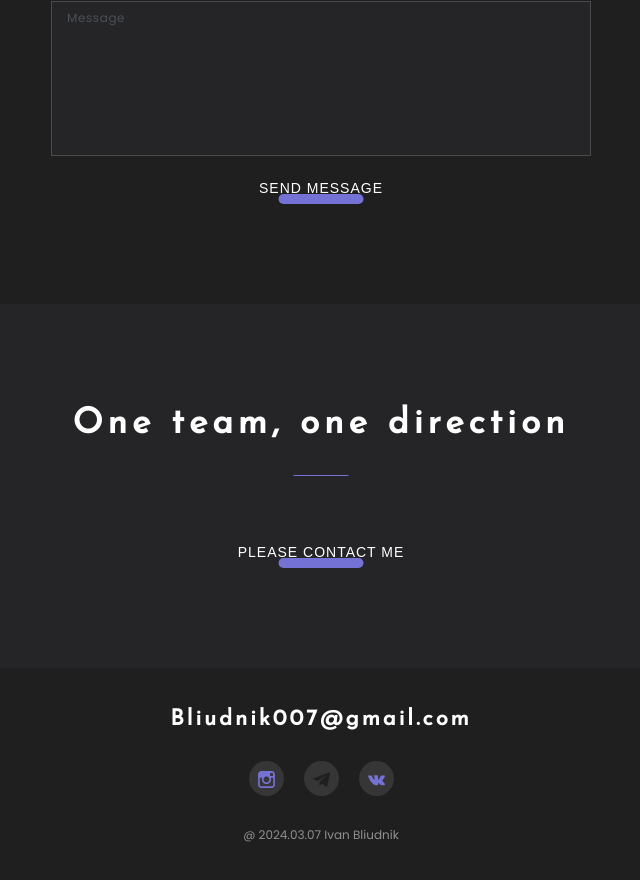
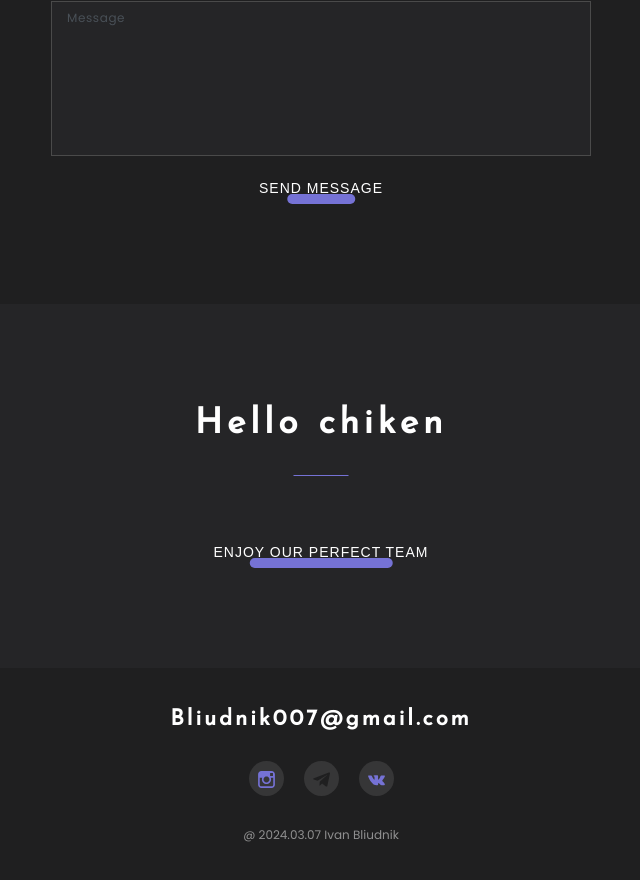
Before and after one commit to IvanBliudnik/Portfolio, a React app: page / in a window 1280 px wide. Shown: the part 3619-4499 px from the top of the page, without its empty margins (319-959 px from the left). Built offline with nearby package versions, Linux system fonts and the light colour scheme.

Commit message:
28.03.2024 15:41

```diff
--- a/src/components/Button.tsx
+++ b/src/components/Button.tsx
@@ -3,13 +3,16 @@ import {Theme} from "../styles/Theme";
 
 
 export const StyleButton = styled.button`
-    width: 170px;
+    width: 25%;
     height: 32px;
     font-size: 14px;
     font-weight: 400;
     letter-spacing: 1px;
     text-transform: uppercase;
     position: relative;
+    justify-content: center;
+    display: flex;
+    align-items: center;
 
     z-index: 0;
 
--- a/src/components/icon/Icon.tsx
+++ b/src/components/icon/Icon.tsx
@@ -1,4 +1,6 @@
+// @ts-ignore
 import React from 'react';
+// @ts-ignore
 import IconsSprite from '../../assets/images/icons-sprite.svg'
 
 type IconPropsType = {
--- a/src/components/logo/logo.tsx
+++ b/src/components/logo/logo.tsx
@@ -1,3 +1,4 @@
+// @ts-ignore
 import React from 'react';
 import {Icon} from "../icon/Icon";
 
--- a/src/layout/header/mobileMenu/MobileMenu.tsx
+++ b/src/layout/header/mobileMenu/MobileMenu.tsx
@@ -1,4 +1,4 @@
-import React from 'react';
+import React, {useState} from 'react';
 import styled, {css} from "styled-components";
 import {Theme} from "../../../styles/Theme";
 
@@ -9,14 +9,16 @@ import {Theme} from "../../../styles/Theme";
 // } //описание 13 строки
 
 export const MobileMenu = (props: { menuItems: Array<string> }) => {
+    const [menuIsOpen, setmenuIsOpen] = useState(false)
+    const onBurgerBtnClick = () => { setmenuIsOpen(!menuIsOpen) }
     return (
         <StyleMobileMenu>
-            <BurgerButton isOpen={false}>
+            <BurgerButton isOpen={menuIsOpen} onClick = {onBurgerBtnClick}>
                     <span>
 
                     </span>
             </BurgerButton>
-            <MobileMenuPopup isOpen={false}>
+            <MobileMenuPopup isOpen={menuIsOpen} onClick={() =>{setmenuIsOpen(false)}}>
                 <ul>
                     {props.menuItems.map((item, index) => {
                         return <ListItem key={index}>
--- a/src/layout/sections/slogan/Slogan.tsx
+++ b/src/layout/sections/slogan/Slogan.tsx
@@ -11,8 +11,8 @@ export const Slogan = () => {
         <StyledSlogan>
             <Container>
                 <FlexContainer direction={"column"} align={"center"}>
-                    <SectionTitle>One team, one direction</SectionTitle>
-                    <StyleButton>Please contact me</StyleButton>
+                    <SectionTitle>Hello chiken</SectionTitle>
+                    <StyleButton>Enjoy our perfect Team</StyleButton>
                 </FlexContainer>
             </Container>
         </StyledSlogan>
```
Also changed, not shown: src/assets/images/icons-sprite.svg.
